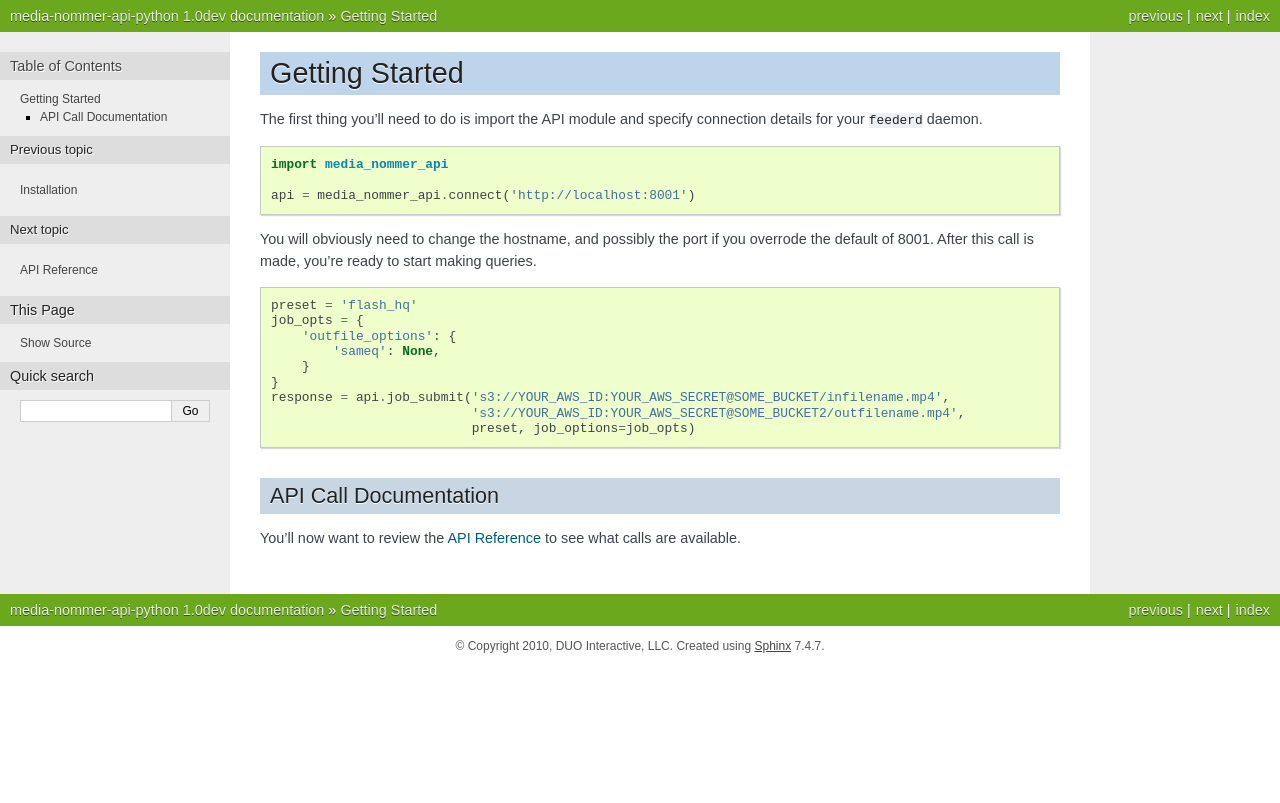
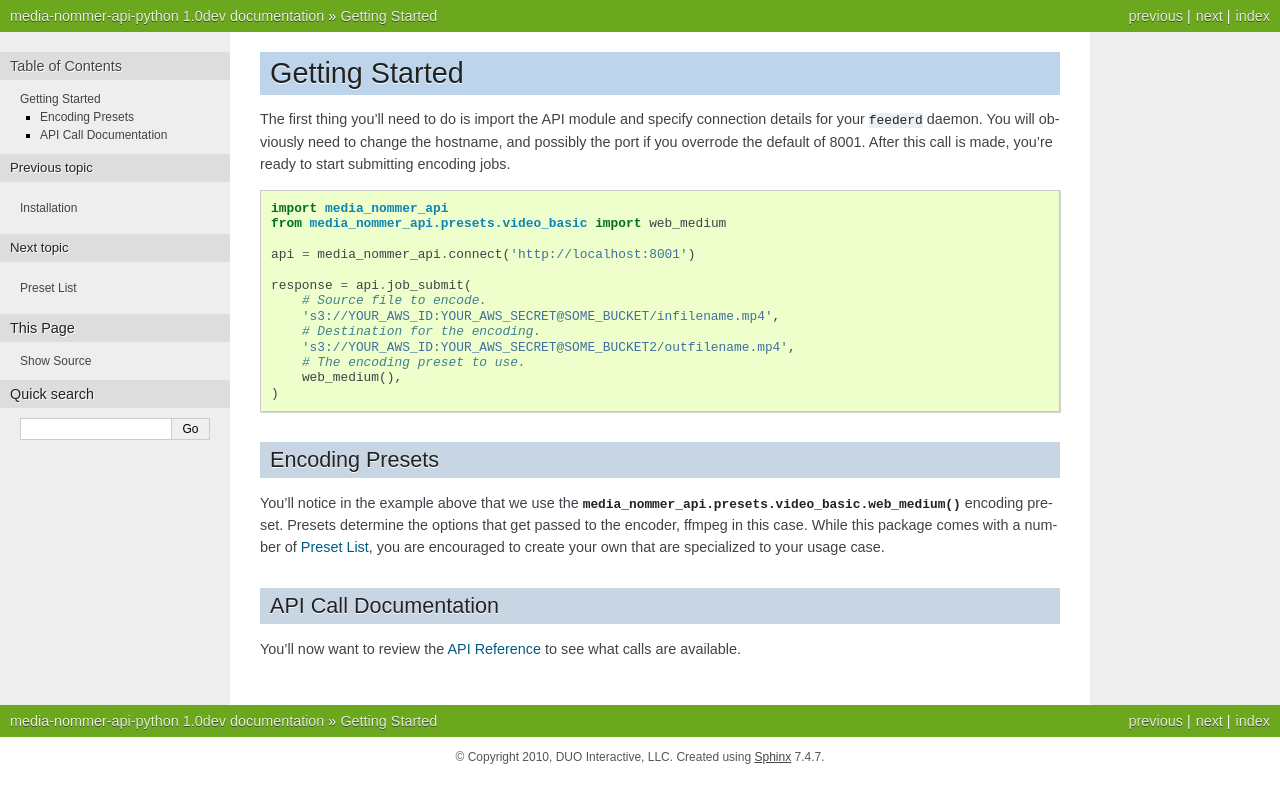
Before and after one commit to duointeractive/media-nommer-api-python, a Sphinx documentation site: the page built from doc_src/source/gettingstarted.rst, in a window 1280 px wide. Shown: the top 803 px of the page. Built offline with Sphinx 7.4.7, drawn with Linux system fonts in a browser that asks for light colours.

Commit message:
Documenting presets.

```diff
--- a/doc_src/source/apiref.rst
+++ b/doc_src/source/apiref.rst
@@ -7,7 +7,7 @@ API Reference
 =============
 
 media_nommer_api
---------------------
+----------------
 
 .. automodule:: media_nommer_api
    :members:
--- a/doc_src/source/gettingstarted.rst
+++ b/doc_src/source/gettingstarted.rst
@@ -6,29 +6,34 @@ Getting Started
 ===============
 
 The first thing you'll need to do is import the API module and specify
-connection details for your ``feederd`` daemon.
+connection details for your ``feederd`` daemon. You will obviously need to
+change the hostname, and possibly the port if you overrode the default of 8001.
+After this call is made, you're ready to start submitting encoding jobs.
 
 .. code-block:: python
 
     import media_nommer_api
+    from media_nommer_api.presets.video_basic import web_medium
 
     api = media_nommer_api.connect('http://localhost:8001')
 
-You will obviously need to change the hostname, and possibly the port if
-you overrode the default of 8001. After this call is made, you're ready to
-start making queries.
+    response = api.job_submit(
+        # Source file to encode.
+        's3://YOUR_AWS_ID:YOUR_AWS_SECRET@SOME_BUCKET/infilename.mp4',
+        # Destination for the encoding.
+        's3://YOUR_AWS_ID:YOUR_AWS_SECRET@SOME_BUCKET2/outfilename.mp4',
+        # The encoding preset to use.
+        web_medium(),
+    )
 
-.. code-block:: python
+Encoding Presets
+----------------
 
-    preset = 'flash_hq'
-    job_opts = {
-        'outfile_options': {
-            'sameq': None,
-        }
-    }
-    response = api.job_submit('s3://YOUR_AWS_ID:YOUR_AWS_SECRET@SOME_BUCKET/infilename.mp4',
-                              's3://YOUR_AWS_ID:YOUR_AWS_SECRET@SOME_BUCKET2/outfilename.mp4',
-                              preset, job_options=job_opts)
+You'll notice in the example above that we use the
+:py:func:`media_nommer_api.presets.video_basic.web_medium` encoding preset.
+Presets determine the options that get passed to the encoder, ffmpeg in this
+case. While this package comes with a number of :doc:`presets`, you are
+encouraged to create your own that are specialized to your usage case.
 
 API Call Documentation
 ----------------------
--- a/doc_src/source/index.rst
+++ b/doc_src/source/index.rst
@@ -42,6 +42,7 @@ Documentation
 
    installation
    gettingstarted
+   presets
    apiref
 
 Indices and tables
```
Also changed, not shown: doc_src/source/presets.rst (added, +28 -0 lines), 5 other files.
